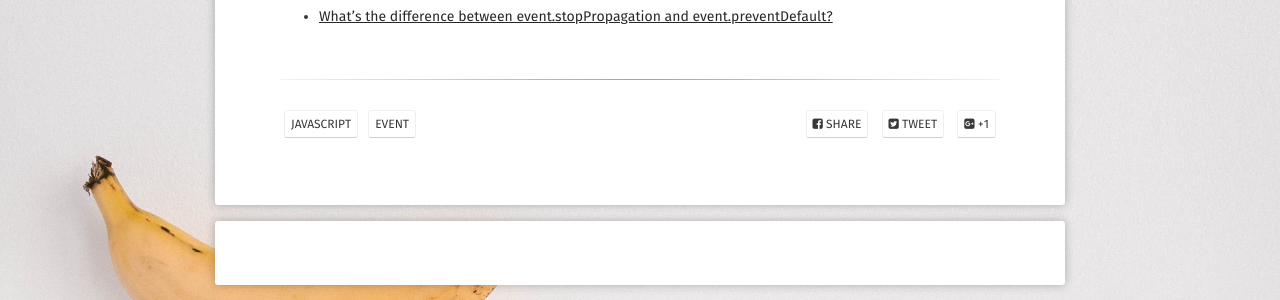
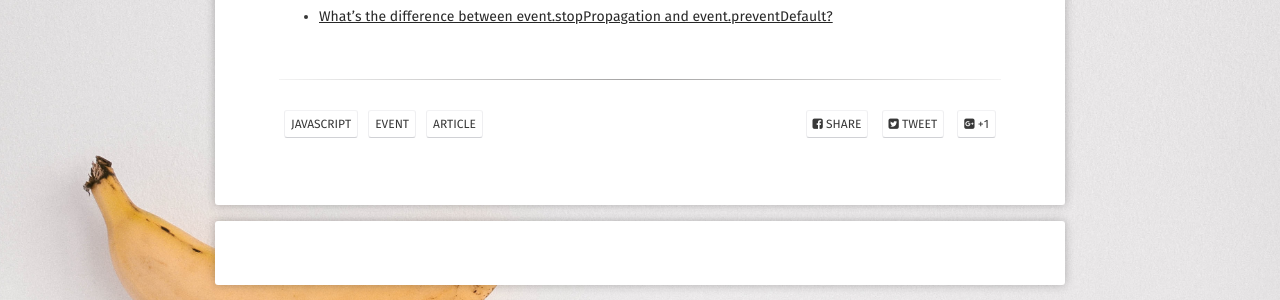
Before and after one commit to doreentseng/doreentseng.github.io, a Jekyll site: the page built from _posts/2020-03-05-event-preventDefault-vs-event-stopPropagation.md, in a window 1280 px wide and 900 px high, scrolled down 2693 px. Shown: the part 504-804 px from the top of the window. Built offline with Jekyll 4.4.1, drawn with Linux system fonts in a browser that asks for light colours; some web fonts are replaced; comment, search, counter and statistics services are not loaded.

Commit message:
Add post tag

```diff
--- a/_posts/2020-03-05-event-preventDefault-vs-event-stopPropagation.md
+++ b/_posts/2020-03-05-event-preventDefault-vs-event-stopPropagation.md
@@ -7,6 +7,7 @@ category: JavaScript
 tag:
 - JavaScript
 - event
+- article
 comments: true
 ---
 
```
